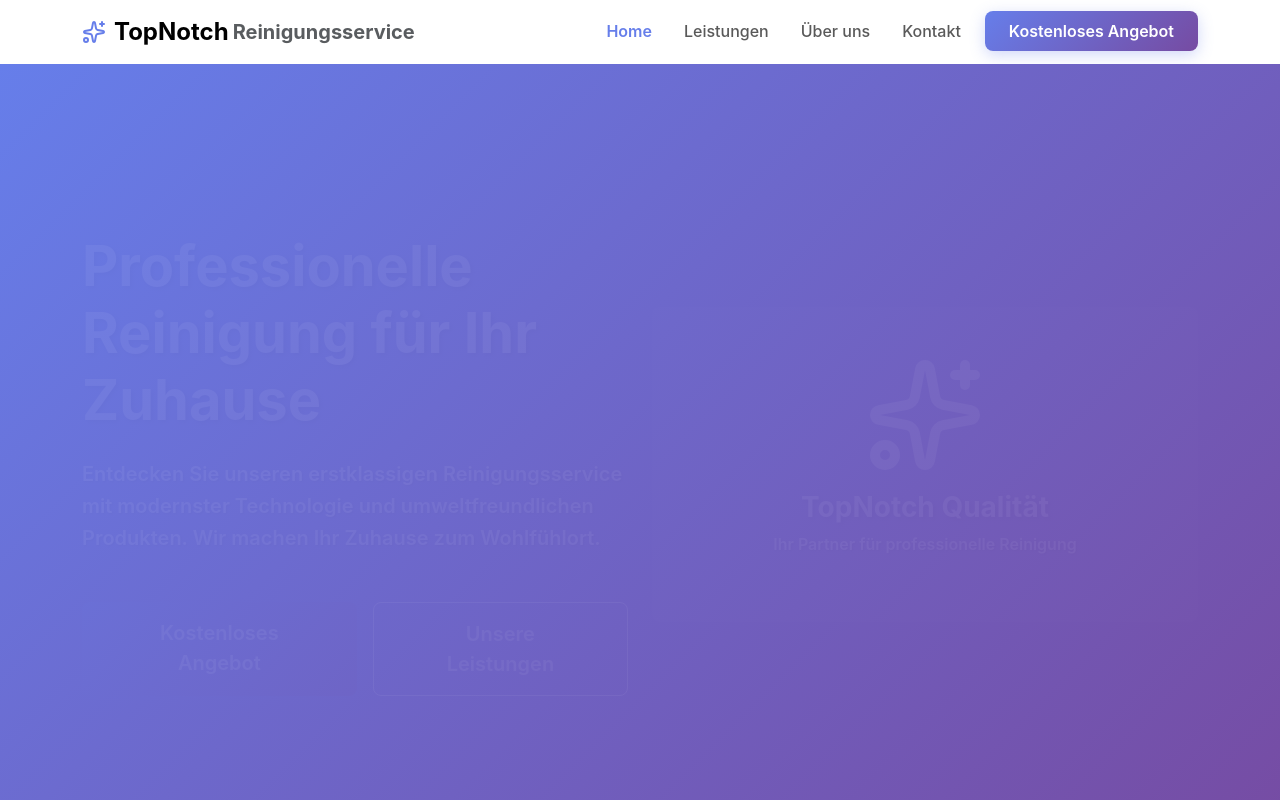
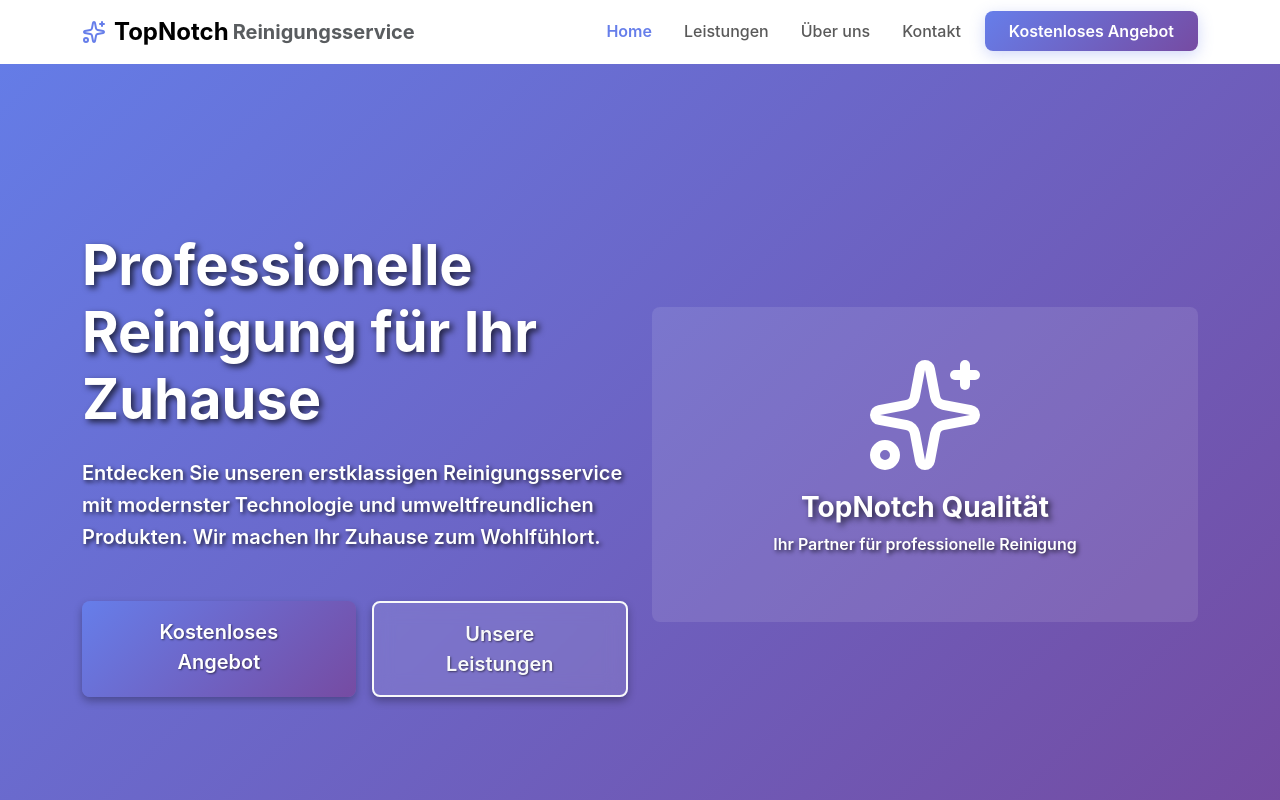
Before and after one commit to SchnitzelLover84/topnotchreinigungsservice, a React (Create React App) app in the folder cleaning-service-app/: page / in a window 1280 px wide. Shown: the top 800 px of the page. Built offline with nearby package versions, Linux system fonts and the light colour scheme.

Commit message:
Significantly improve text contrast and visibility on homepage

```diff
--- a/cleaning-service-app/src/App.css
+++ b/cleaning-service-app/src/App.css
@@ -82,11 +82,32 @@ footer .text-secondary {
 .hero-section h1,
 .hero-section h2,
 .hero-section h3 {
-  text-shadow: 2px 2px 4px rgba(0, 0, 0, 0.3);
+  text-shadow: 3px 3px 6px rgba(0, 0, 0, 0.7);
+  color: white !important;
+  font-weight: 700 !important;
 }
 
 .hero-section p {
-  text-shadow: 1px 1px 2px rgba(0, 0, 0, 0.3);
+  text-shadow: 2px 2px 4px rgba(0, 0, 0, 0.7);
+  color: white !important;
+  font-weight: 600 !important;
+}
+
+/* Add background overlay for better contrast */
+.hero-section::before {
+  content: "";
+  position: absolute;
+  top: 0;
+  left: 0;
+  right: 0;
+  bottom: 0;
+  background: rgba(0, 0, 0, 0.3);
+  z-index: 1;
+}
+
+.hero-section .container {
+  position: relative;
+  z-index: 2;
 }
 
 /* Custom button styles */
@@ -116,6 +137,25 @@ footer .text-secondary {
   background: linear-gradient(135deg, #667eea 0%, #764ba2 100%);
   border-color: transparent;
   transform: translateY(-2px);
+}
+
+/* Improve button visibility in hero section */
+.hero-section .btn {
+  text-shadow: 1px 1px 2px rgba(0, 0, 0, 0.5);
+  font-weight: 600 !important;
+  box-shadow: 0 4px 8px rgba(0, 0, 0, 0.3);
+}
+
+.hero-section .btn-outline-light {
+  border-width: 2px;
+  background: rgba(255, 255, 255, 0.1);
+  backdrop-filter: blur(10px);
+}
+
+.hero-section .btn-outline-light:hover {
+  background: rgba(255, 255, 255, 0.2);
+  border-color: white;
+  color: white;
 }
 
 /* Card styles */
```
